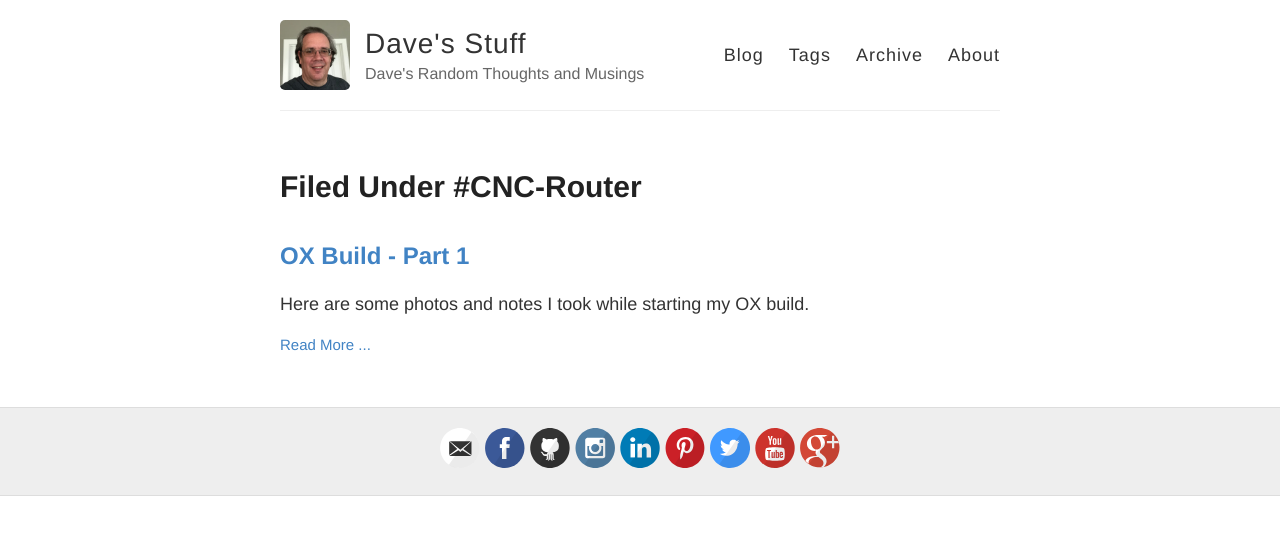
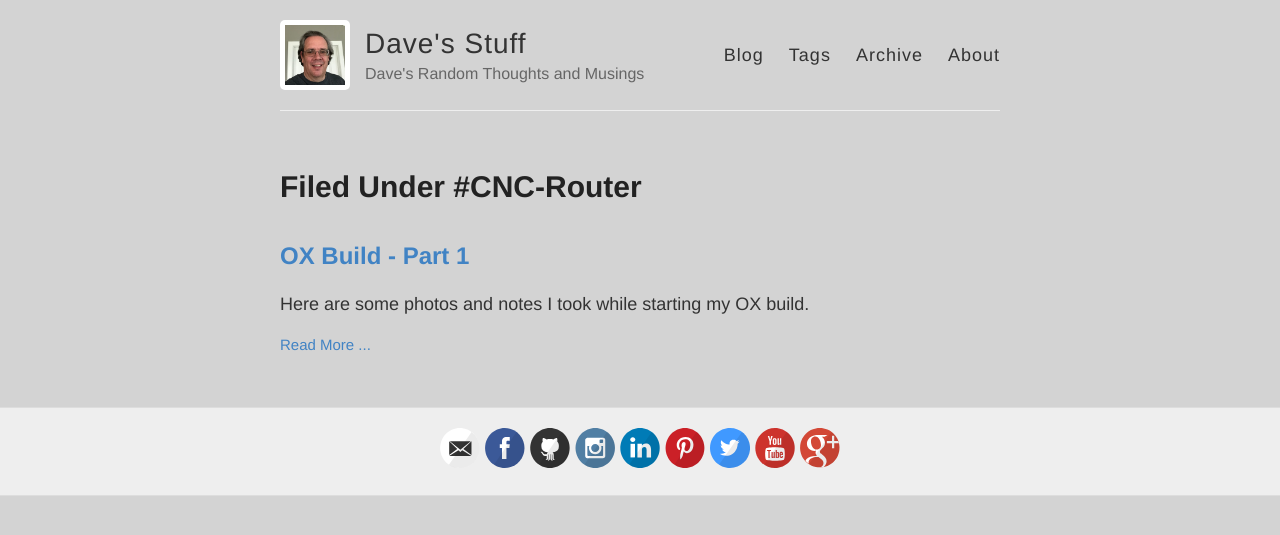
Before and after one commit to dhylands/dhylands.github.io, a Jekyll site: the page built from _category/cnc-router.md, in a window 1280 px wide. Shown: the top 535 px of the page. Built offline with Jekyll 4.4.1, drawn with Linux system fonts in a browser that asks for light colours.

Commit message:
Fixed line endings in wireshark post
Changed background to light gray

```diff
--- a/style.scss
+++ b/style.scss
@@ -18,7 +18,7 @@ html {
 }
 
 body {
-	background: $white;
+	background: #d3d3d3;
   font: 18px/1.4 $helvetica;
   color: $darkGray;
 }
@@ -108,6 +108,8 @@ strong, b {
 
 img {
   max-width: 100%;
+  padding: 5px;
+  background: #ffffff;
 }
 
 // Fixes images in popup boxes from Google Translate
```
Also changed, not shown: _posts/wireshark/2018-11-13-capturing-usb-serial-using-wireshark.md (+1 -0 lines).
